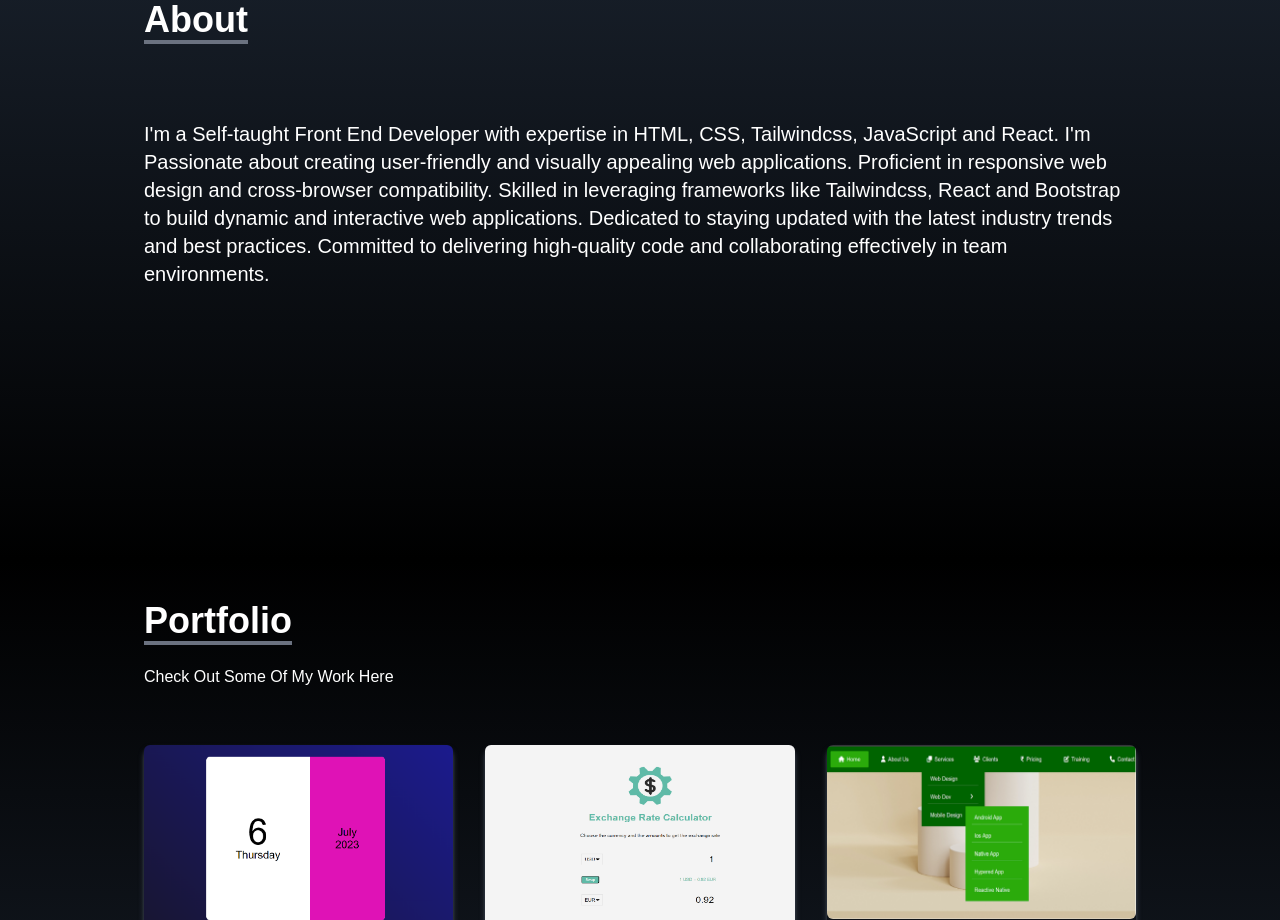
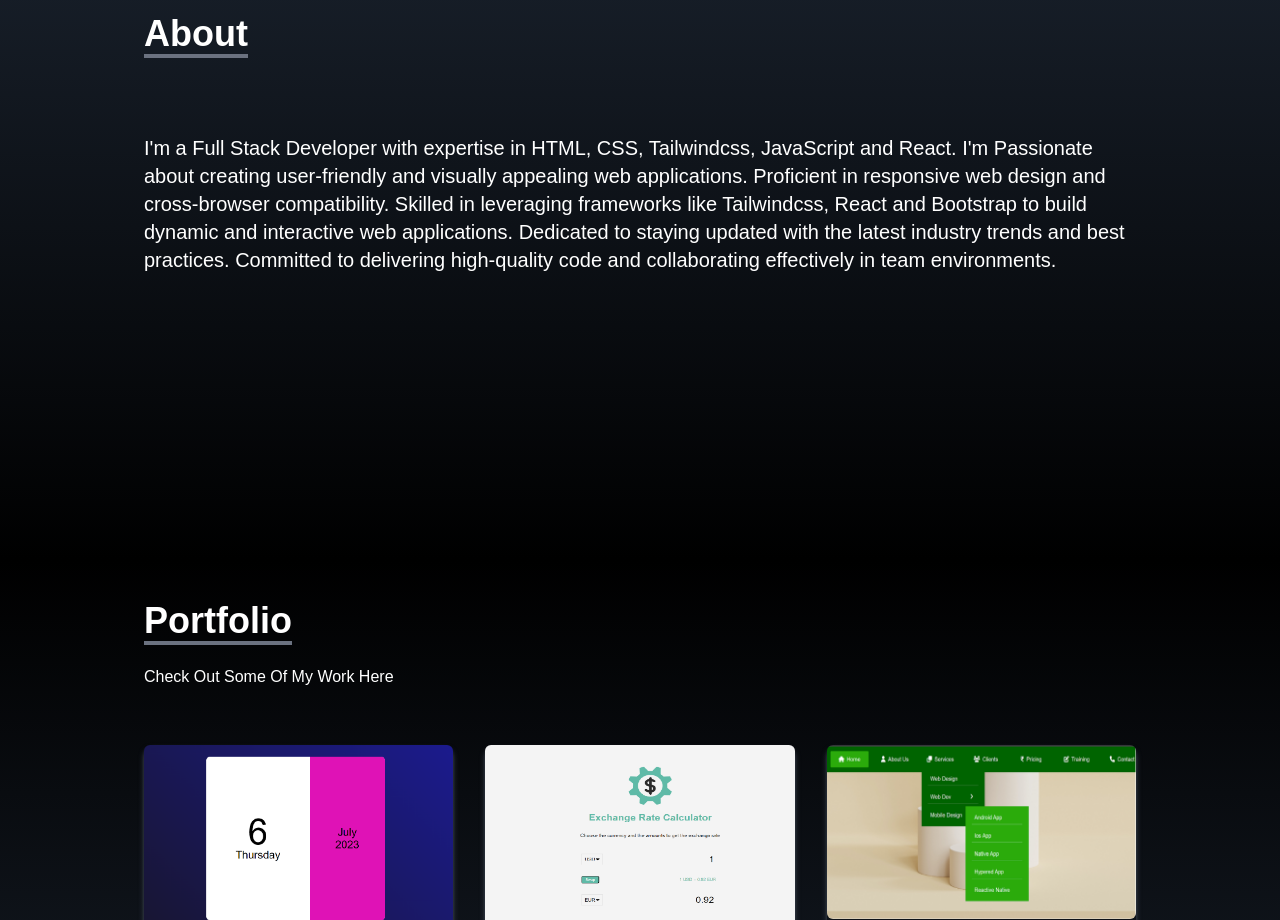
Before and after one commit to mohamud-Hasen/My-Portifolio, a React (Create React App) app: page / in a window 1280 px wide. Shown: the part 1040-1960 px from the top of the page. Built offline with nearby package versions, Linux system fonts and the light colour scheme; a web font is replaced by a local one.

Commit message:
made some changes about my skills

```diff
--- a/src/components/About.jsx
+++ b/src/components/About.jsx
@@ -6,7 +6,7 @@ const About = () => {
         <div className='max-w-screen-lg mx-auto p-4 flex flex-col justify-center w-full h-full'>
             <div className='pb-8'>
                 <h3 className='text-4xl font-bold inline border-b-4 border-gray-500'>About</h3>
-                <p className='text-xl mt-20'>I'm a Self-taught Front End Developer with expertise in HTML, CSS, Tailwindcss, JavaScript and React.
+                <p className='text-xl mt-20'>I'm a Full Stack Developer with expertise in HTML, CSS, Tailwindcss, JavaScript and React.
                      I'm Passionate about creating user-friendly and visually appealing web applications.
                      Proficient in responsive web design and cross-browser compatibility.
                       Skilled in leveraging frameworks like Tailwindcss, React and Bootstrap to build dynamic and interactive web applications.
```
